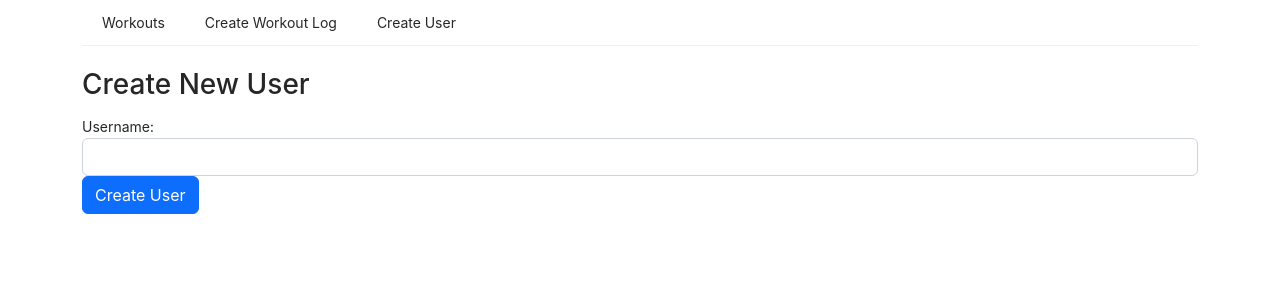
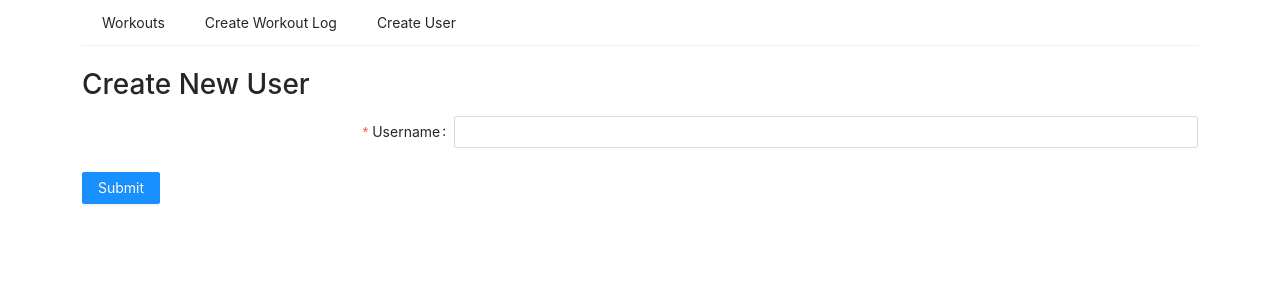
Before and after one commit to benjaminstones/fitness-tracker, a React (Create React App) app: page /user in a window 1280 px wide. Shown: the top 300 px of the page. Built offline with nearby package versions, Linux system fonts and the light colour scheme; the HTML template or start-up script is replaced by a standard one.

Commit message:
antd form to create user

```diff
--- a/src/components/createUser.js
+++ b/src/components/createUser.js
@@ -1,4 +1,5 @@
 import React, { useState } from 'react';
+import { Form, Input, Button } from 'antd';
 import axios from 'axios';
 import "react-datepicker/dist/react-datepicker.css";
 
@@ -8,7 +9,7 @@ const [username, setUsername] = useState('');
     const updateUsername = e => setUsername(e.target.value);
 
     const onSubmit = e => {
-    e.preventDefault();
+        // e.preventDefault();
         const user = {
             username: username
         }
@@ -16,27 +17,42 @@ const onSubmit = e => {
         axios.post('http://localhost:5001/users/add', user).then(res => console.log(res.data))
 
         console.log(user);
-
+        return false;
     }
 
     return (
-    <div>
+        <>
             <h3>Create New User</h3>
-      <form onSubmit={onSubmit}>
-        <div className="form-group">
-          <label>Username: </label>
-          <input  type="text"
-              required
-              className="form-control"
+            <Form
+                name="basic"
+                labelCol={{
+                    span: 8,
+                }}
+                wrapperCol={{
+                    span: 16,
+                }}
+                onFinish={onSubmit}
+            >
+                <Form.Item
+                    label="Username"
+                    name="username"
+                    rules={[
+                        {
+                            required: true,
+                            message: 'Please input your username!',
+                        },
+                    ]}
+                >
+                    <Input
                         value={username}
                         onChange={updateUsername}
                     />
-        </div>
-        <div className="form-group">
-          <input type="submit" value="Create User" className="btn btn-primary" />
-        </div>
-      </form>
-    </div>
+                </Form.Item>
+                <Button type="primary" htmlType="submit">
+                    Submit
+                </Button>
+            </Form>
+        </>
     )
 }
 
```
Lines whose indentation alone changed are shown as unchanged.
